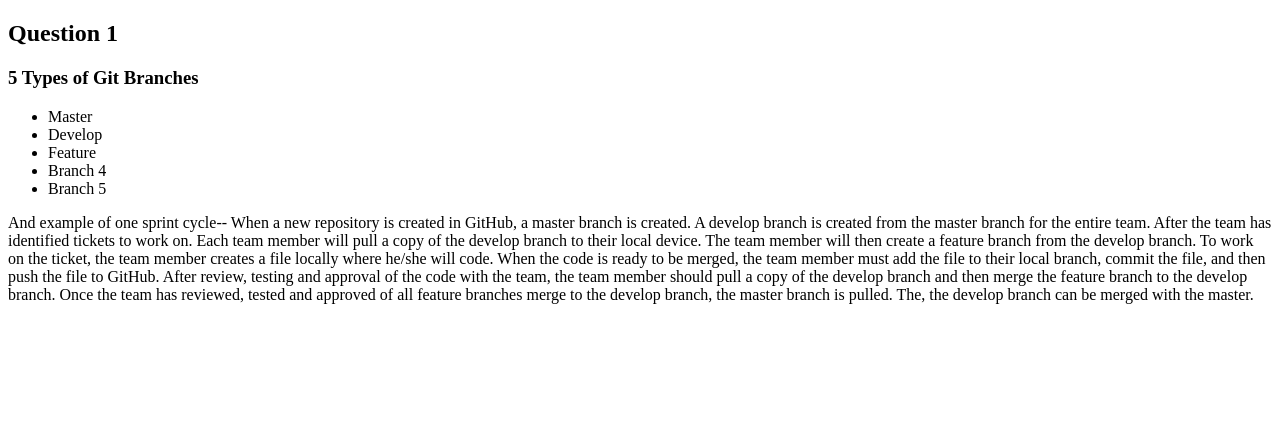
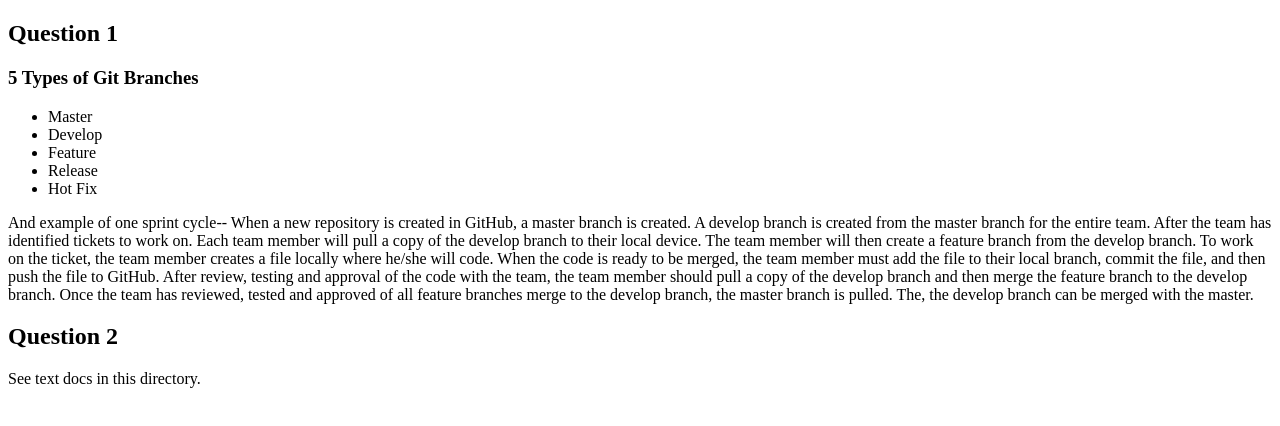
Before and after one commit to uss-hopper/snap-challenges-MarshaBat, a plain HTML site: page snap_7_25/git-branching.html in a window 1280 px wide. Drawn offline with Linux system fonts and the light colour scheme.

Commit message:
corrected snap challenge

```diff
--- a/snap_7_25/git-branching.html
+++ b/snap_7_25/git-branching.html
@@ -13,10 +13,13 @@
 				<li>Master</li>
 				<li>Develop</li>
 				<li>Feature</li>
-				<li>Branch 4</li>
-				<li>Branch 5</li>
+				<li>Release</li>
+				<li>Hot Fix</li>
 			</ul>
 		<p>And example of one sprint cycle-- When a new repository is created in GitHub, a master branch is created. A develop branch is created from the master branch for the entire team. After the team has identified tickets to work on. Each team member will pull a copy of the develop branch to their local device. The team member will then create a feature branch from the develop branch. To work on the ticket, the team member creates a file locally where he/she will code. When the code is ready to be merged, the team member must add the file to their local branch, commit the file, and then push the file to GitHub. After review, testing and approval of the code with the team, the team member should pull a copy of the develop branch and then merge the feature branch to the develop branch. Once the team has reviewed, tested and approved of all feature branches merge to the develop branch, the master branch is pulled. The, the develop branch can be merged with the master.   </p>
 
+		<h2>Question 2</h2>
+		<p>See text docs in this directory.</p>
+
 	</body>
 </html>
```
